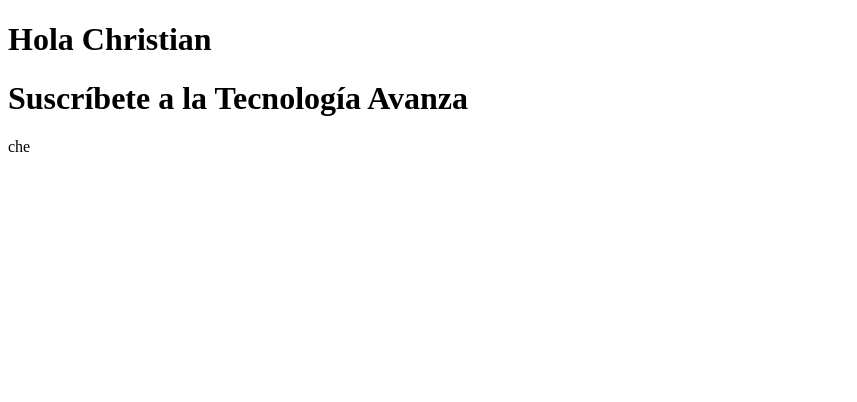
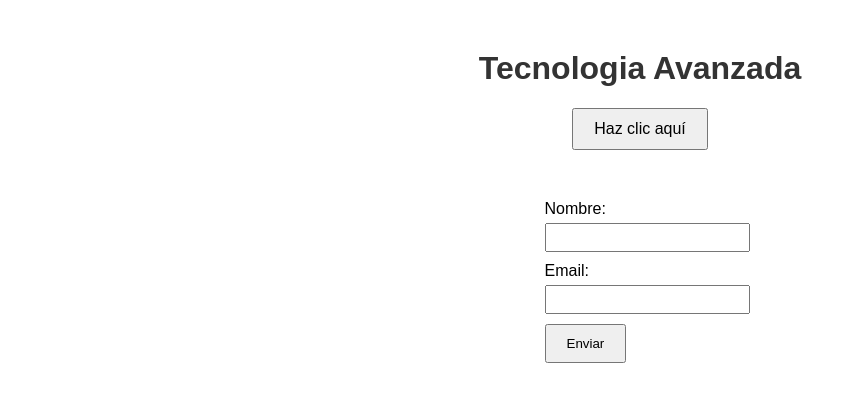
Before and after one commit to jizzellz/taller_git_flow, a plain HTML site: page index.html in a window 1280 px wide. Shown: the whole page, without its empty margins (0-857 px from the left). Drawn offline with Linux system fonts and the light colour scheme.

Commit message:
Añadir formulario de contacto

```diff
--- a/index.html
+++ b/index.html
@@ -7,8 +7,30 @@
     <link rel="stylesheet" href="styles.css">
 </head>
 <body>
-    <h1>Hola Christian</h1>
-    <h1>Suscríbete a la Tecnología Avanza</h1>
-   che
+    <!DOCTYPE html>
+<html lang="es">
+<head>
+    <meta charset="UTF-8">
+    <meta name="viewport" content="width=device-width, initial-scale=1.0">
+    <title>Mi App Web Básica</title>
+    <link rel="stylesheet" href="styles.css">
+</head>
+<body>
+    <h1>Tecnologia Avanzada</h1>
+    <button id="btnClick">Haz clic aquí</button>
+    <p id="output"></p>
+    <form id="contactForm">
+        <label for="name">Nombre:</label>
+        <input type="text" id="name" name="name">
+        <br>
+        <label for="email">Email:</label>
+        <input type="email" id="email" name="email">
+        <br>
+        <input type="submit" value="Enviar">
+    </form>
+    <p id="formOutput"></p>
+    <script src="script.js"></script>
 </body>
 </html>
+</body>
+</html>
--- a/script.js
+++ b/script.js
@@ -1,3 +1,15 @@
 document.getElementById('btnClick').addEventListener('click', function() {
     document.getElementById('output').textContent = '¡Botón clicado!';
 });
+
+//*Este es un metodo
+document.getElementById('btnClick').addEventListener('click', function() {
+    document.getElementById('output').textContent = '¡Botón clicado!';
+});
+
+document.getElementById('contactForm').addEventListener('submit', function(event) {
+    event.preventDefault();
+    var name = document.getElementById('name').value;
+    var email = document.getElementById('email').value;
+    document.getElementById('formOutput').textContent = 'Nombre: ' + name + ', Email: ' + email;
+});//*
--- a/styles.css
+++ b/styles.css
@@ -0,0 +1,50 @@
+body {
+    font-family: Arial, sans-serif;
+    text-align: center;
+    margin-top: 50px;
+}
+
+h1 {
+    color: #333;
+}
+
+button {
+    padding: 10px 20px;
+    font-size: 16px;
+    cursor: pointer;
+}
+
+#output {
+    margin-top: 20px;
+    font-size: 18px;
+    color: #555;
+}
+
+form {
+    margin-top: 20px;
+    display: inline-block;
+    text-align: left;
+}
+
+label {
+    display: block;
+    margin-top: 10px;
+}
+
+input[type="text"], input[type="email"] {
+    width: 100%;
+    padding: 5px;
+    margin-top: 5px;
+}
+
+input[type="submit"] {
+    margin-top: 10px;
+    padding: 10px 20px;
+    cursor: pointer;
+}
+
+#formOutput {
+    margin-top: 20px;
+    font-size: 18px;
+    color: #555;
+}
```
